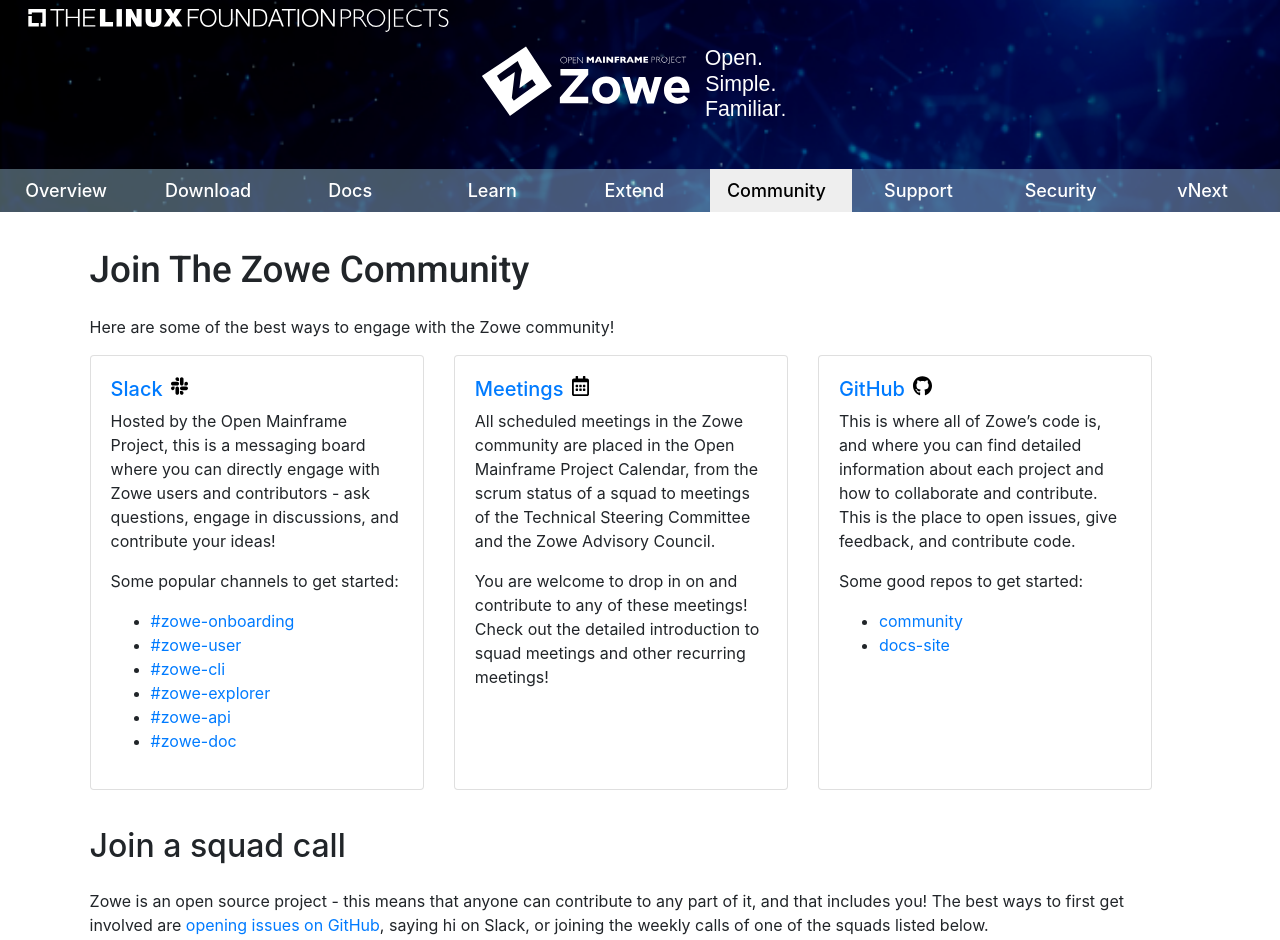
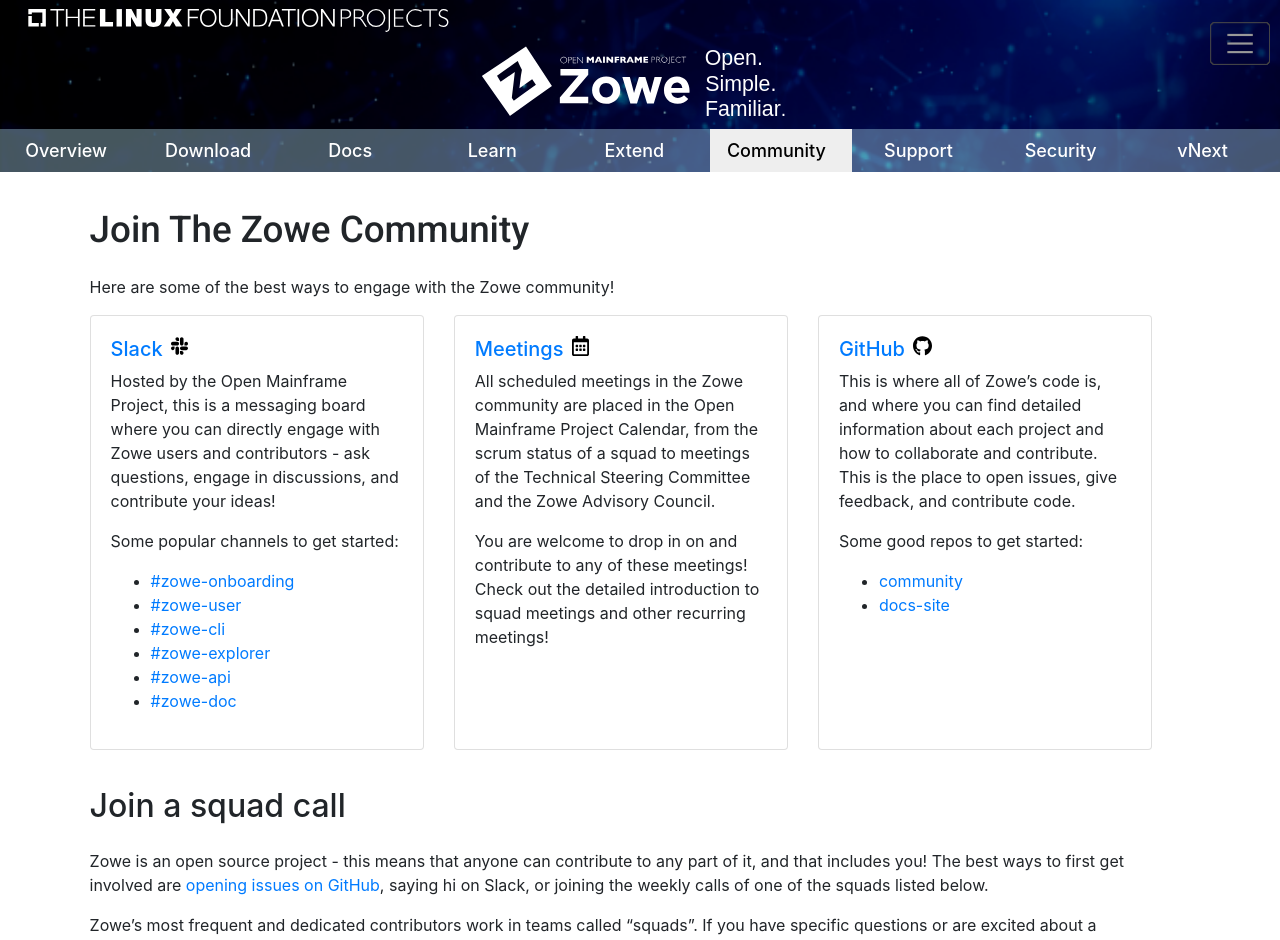
Before and after one commit to zowe/zowe.github.io, a Jekyll site: the page built from contribute.md, in a window 1280 px wide. Shown: the top 940 px of the page. Built offline with Jekyll 4.4.1, drawn with Linux system fonts in a browser that asks for light colours; our own code applies the rules of GitHub Pages for plain Markdown files.

Commit message:
Fix behavior on small screens
Signed-off-by: Jakub Balhar <jakub@balhar.net>

```diff
--- a/_layouts/default.html
+++ b/_layouts/default.html
@@ -42,15 +42,14 @@
 
   <body>
     <div class="lfheader">
-      <img src="/assets/img/lf-projects.svg" alt="Linux Foundation Logo" class="img-top" style="width: 450px;">
+      <img src="/assets/img/lf-projects.svg" alt="Linux Foundation Logo" class="img-top" >
       <div>
         <div class="img-middle" style="width: 25%;">
           <img style="width: 100%;" src="/assets/img/zowe-logo.svg" alt="Zowe Logo">
         </div>
       </div>
       <button class="navbar-toggler" type="button" data-toggle="collapse" data-target="#navbarSupportedContent"
-        aria-controls="navbarSupportedContent" aria-expanded="false" aria-label="Toggle navigation">
-        <span class="navbar-toggler-icon"></span>
+        aria-controls="navbarSupportedContent" aria-expanded="false" aria-label="Toggle navigation" style="background-image: url('/assets/img/navbar-toggler.png'); background-repeat: no-repeat; background-size: cover; height: 47px; width: 62px;">
       </button>
 
       <nav class="nav navbar navbar-expand-lg navbar-dark">
--- a/assets/css/style.css
+++ b/assets/css/style.css
@@ -346,11 +346,23 @@
   max-height: 216px;
 }
 
+.lfheader img.img-top {
+  width: 450px;
+}
+
 @media (max-width:750px) {
   .lfheader img{
     width:55%;
     padding-top:1.5%;
     padding-left:2%;
+  }
+
+  .lfheader img.img-top {
+    width: 250px;
+  }
+
+  .lfheader li.nav-item {
+    width: 100%;
   }
 
   .copyright {
@@ -542,6 +554,7 @@
   color: #24a148;
 }
 
+@media (min-width:750px) {
   div.row div.column-1, div.row div.column-2 {
     border-style: dashed;
     border-width: 0px 1px 1px 0px;
@@ -550,6 +563,7 @@
   div.row div.column-3 {
     border-style: dashed;
     border-width: 0px 0px 1px 0px;
+  }
 }
 
 span.long-term-support {
@@ -593,3 +607,9 @@
   color: white;
   padding: 6px;
 }
+
+.lfheader button.navbar-toggler {
+  position: absolute;
+  top: 20px;
+  right: 10px;
+}
```
Also changed, not shown: assets/img/navbar-toggler.png (added). Lines whose indentation alone changed are shown as unchanged.
